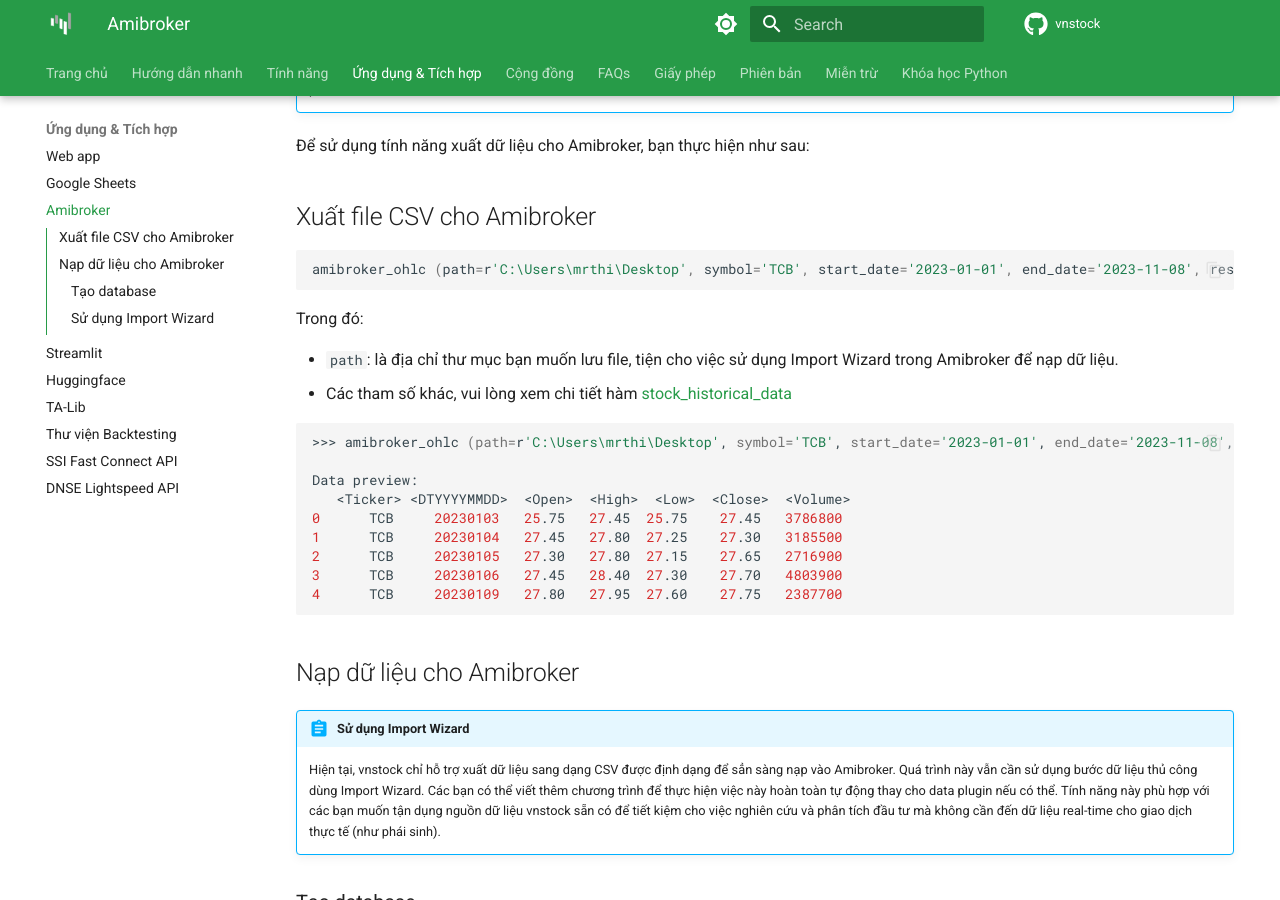
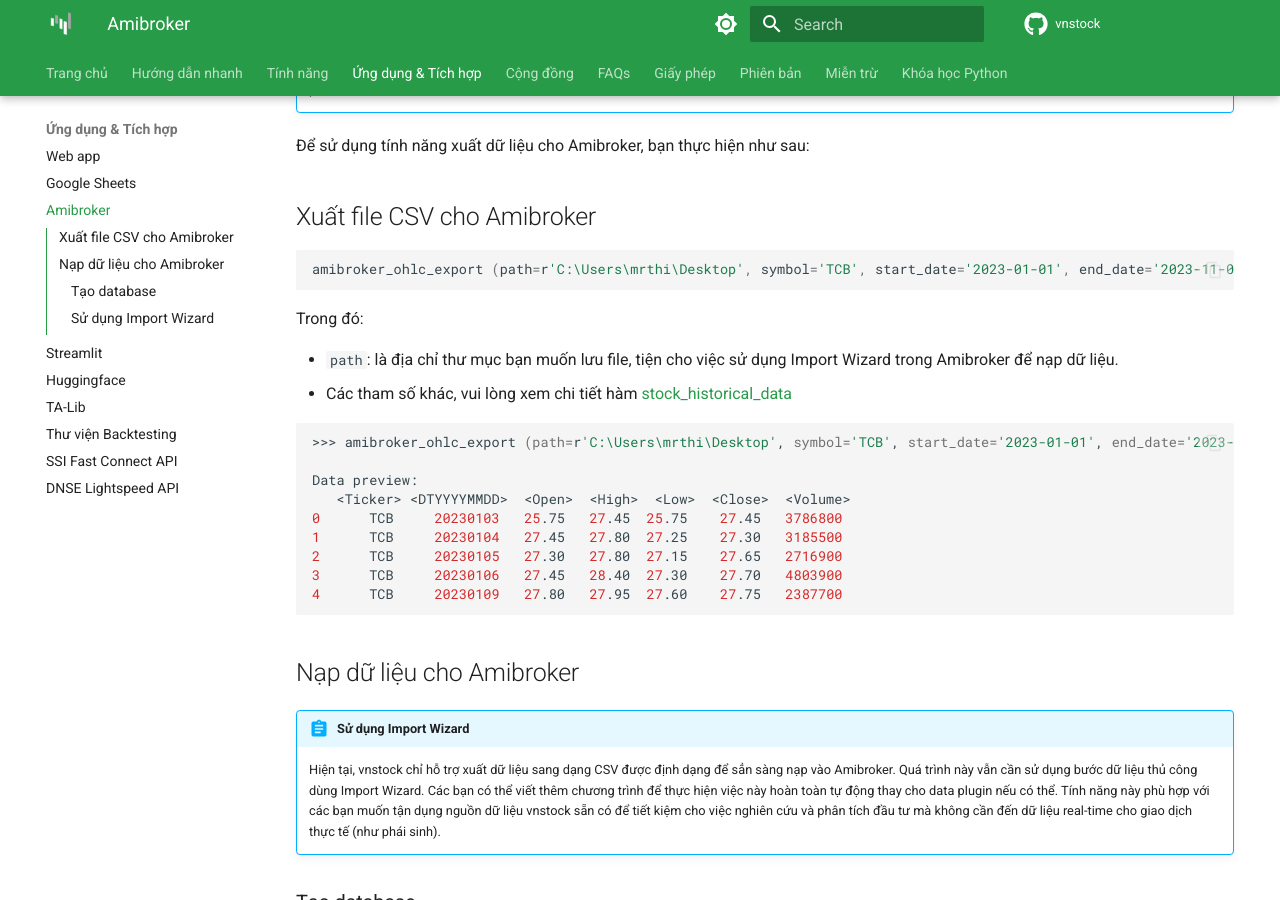
Before and after one commit to thinh-vu/vnstock, an MkDocs documentation site: the page built from docs/docs/integrate/amibroker.md, in a window 1280 px wide and 900 px high, scrolled down 320 px. Built offline with MkDocs 1.6.1 and Material for MkDocs 9.7.7, drawn with Linux system fonts in a browser that asks for light colours; comment, search, counter and statistics services are not loaded.

Commit message:
Update amibroker.md

````diff
--- a/docs/docs/integrate/amibroker.md
+++ b/docs/docs/integrate/amibroker.md
@@ -8,7 +8,7 @@
 ## Xuất file CSV cho Amibroker
 
 ```python
-amibroker_ohlc (path=r'C:\Users\mrthi\Desktop', symbol='TCB', start_date='2023-01-01', end_date='2023-11-08', resolution='1D', type='stock', source='DNSE')
+amibroker_ohlc_export (path=r'C:\Users\mrthi\Desktop', symbol='TCB', start_date='2023-01-01', end_date='2023-11-08', resolution='1D', type='stock', source='DNSE')
 ```
 
 Trong đó:
@@ -17,7 +17,7 @@
 - Các tham số khác, vui lòng xem chi tiết hàm [stock_historical_data](https://docs.vnstock.site/functions/technical/#truy-xuat-du-lieu-gia-lich-su)
 
 ```shell
->>> amibroker_ohlc (path=r'C:\Users\mrthi\Desktop', symbol='TCB', start_date='2023-01-01', end_date='2023-11-08', resolution='1D', type='stock', source='DNSE')
+>>> amibroker_ohlc_export (path=r'C:\Users\mrthi\Desktop', symbol='TCB', start_date='2023-01-01', end_date='2023-11-08', resolution='1D', type='stock', source='DNSE')
 
 Data preview:
    <Ticker> <DTYYYYMMDD>  <Open>  <High>  <Low>  <Close>  <Volume>
````
